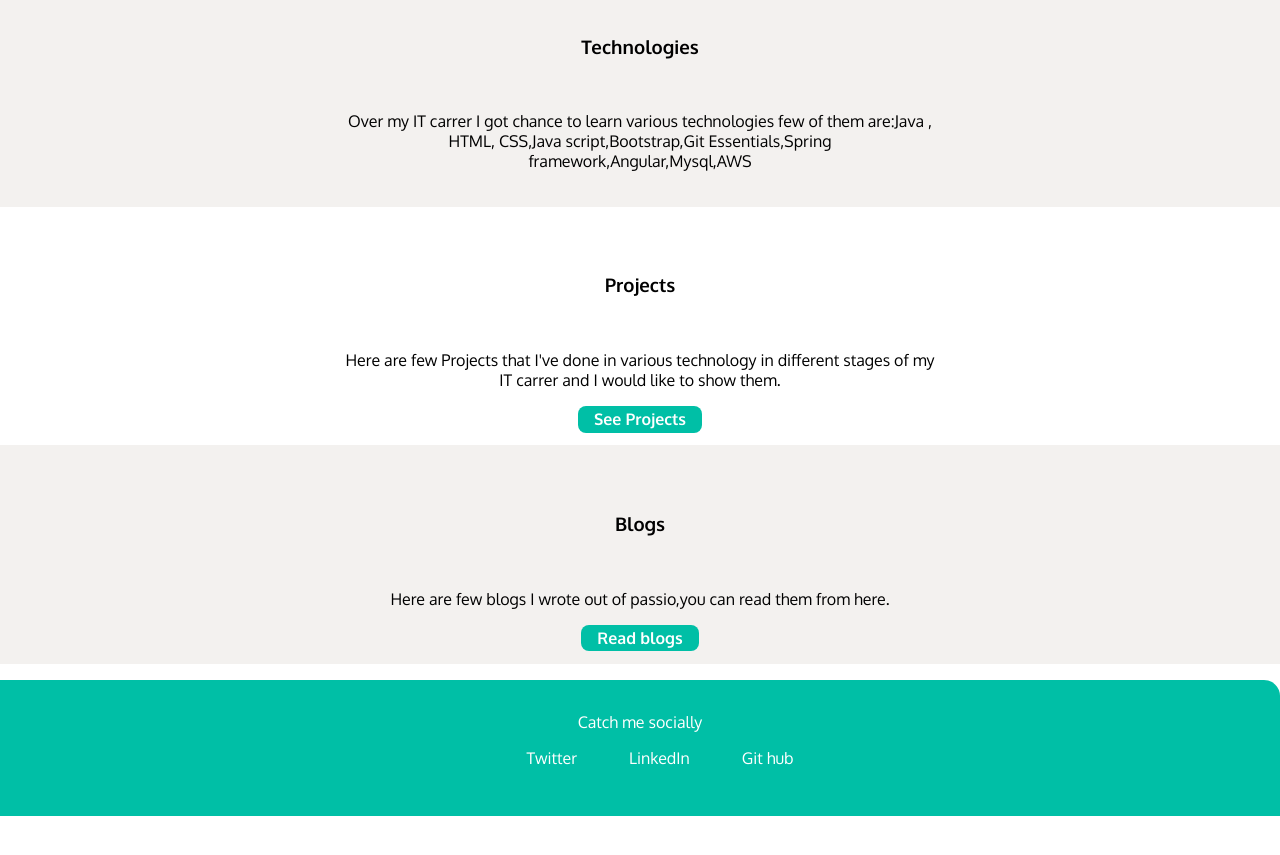
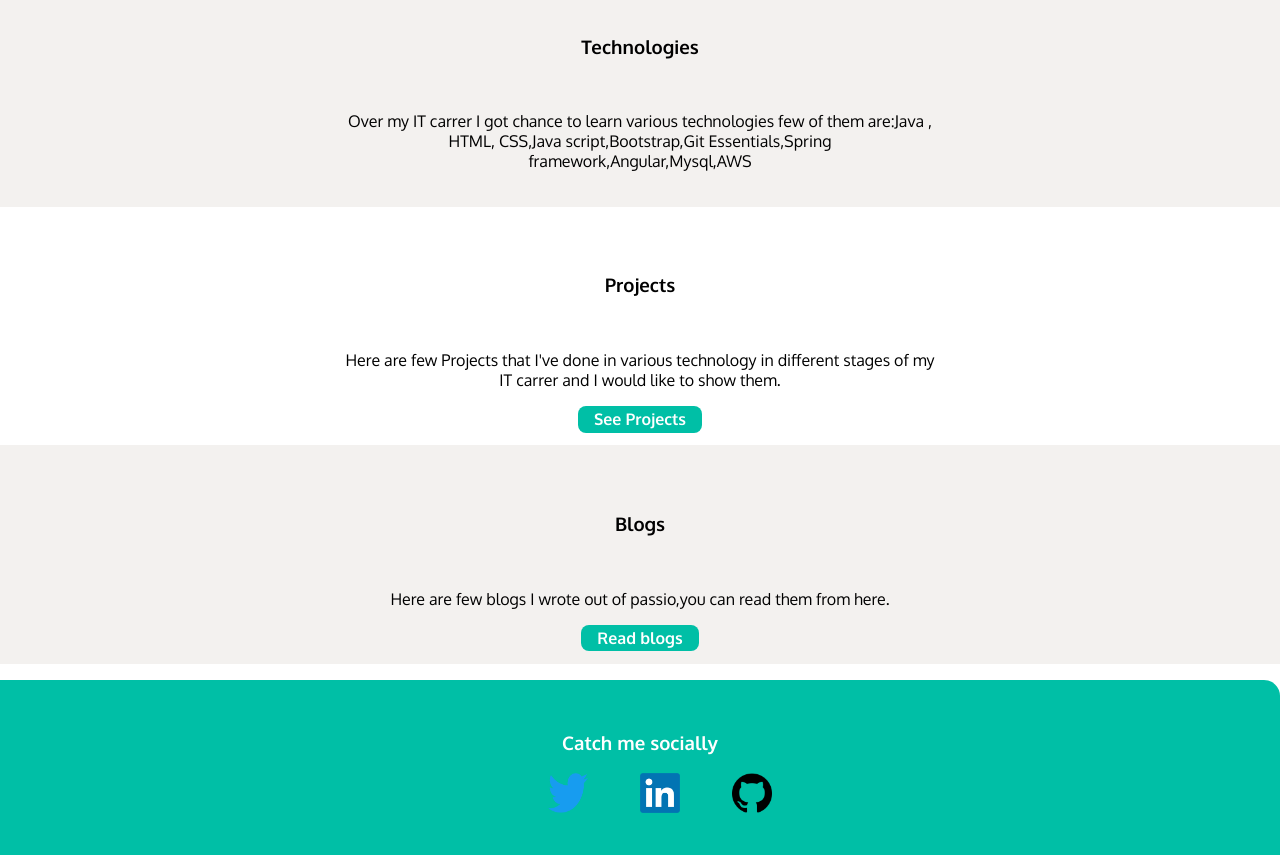
Before and after one commit to htihaS/neoG-Sahith-Kodumuri, a plain HTML site: page index.html in a window 1280 px wide. Shown: the part 477-1332 px from the top of the page. Before the commit the page ends 1293 px from the top, so only its background shows below. Drawn offline with Linux system fonts and the light colour scheme.

Commit message:
changes in footer

```diff
--- a/index.html
+++ b/index.html
@@ -56,19 +56,20 @@
     </section>
 
     <footer class="footer container">
-        <div class="footer-heading">Catch me socially</div>
+        <div class="footer-heading"><h3>Catch me socially</h3></div>
         <ul class="social-links">
             <li class="list-non-bullet list-item-inline">
-                <a class="links" href="https://twitter.com/home">Twitter</a>
+                <a class="links" href="https://twitter.com/home"><img src="/Images/Twitter-logo.svg.png" alt="twitter" class="img-footer img-twitter"/></a>
             </li>
             <li class="list-non-bullet list-item-inline">
-                <a class="links" href="https://www.linkedin.com/in/kodumuri-sahith-84a58317b/">LinkedIn</a>
+                <a class="links" href="https://www.linkedin.com/in/kodumuri-sahith-84a58317b/"><img src="/Images/linkedin-logo.png" alt="linkendIn" class="img-footer img-linkedin"/></a>
             </li>
             <li class="list-non-bullet list-item-inline">
-                <a class="links" href="https://github.com/htihaS">Git hub</a>
+                <a class="links" href="https://github.com/htihaS"><img src="/Images/github-logo.png" alt="github" class="img-footer img-github"></a>
             </li>
         </ul>
     </footer>
 
+
 </body>
 </html>
--- a/style.css
+++ b/style.css
@@ -126,3 +126,9 @@ border-bottom-left-radius: 1rem;
 .footer .ul{
     padding-inline-start: 0px;
 }
+
+/* images */
+.img-footer{
+    height: 40px;
+    width: 40px;
+}
```
Also changed, not shown: blogs.html (+5 -4 lines), blogs/Ml.html (+16 -2 lines), projects.html (+5 -4 lines), Images/Twitter-logo.svg.png (added), Images/github-logo.png (added), Images/linkedin-logo.png (added).
